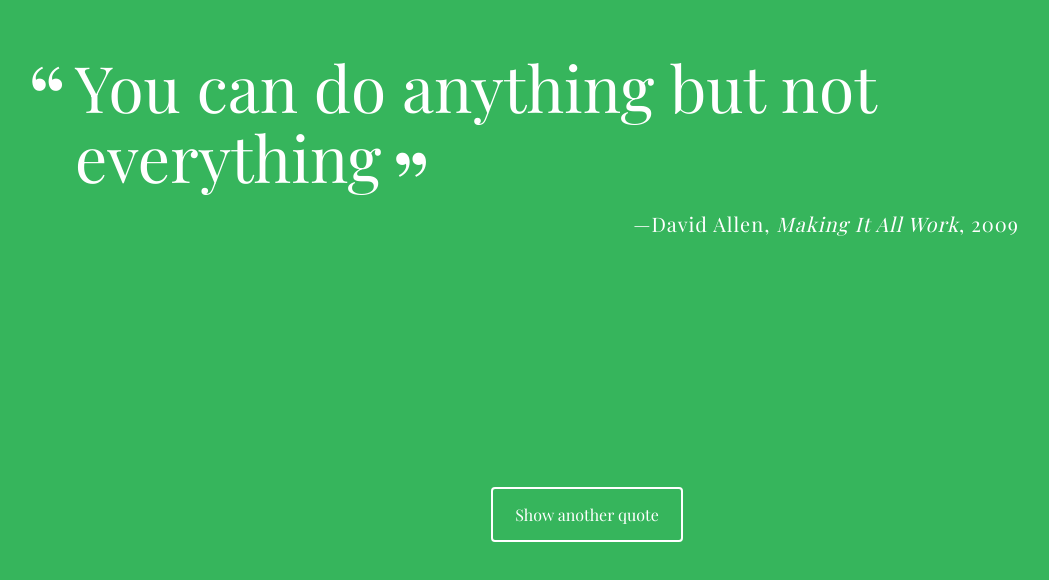
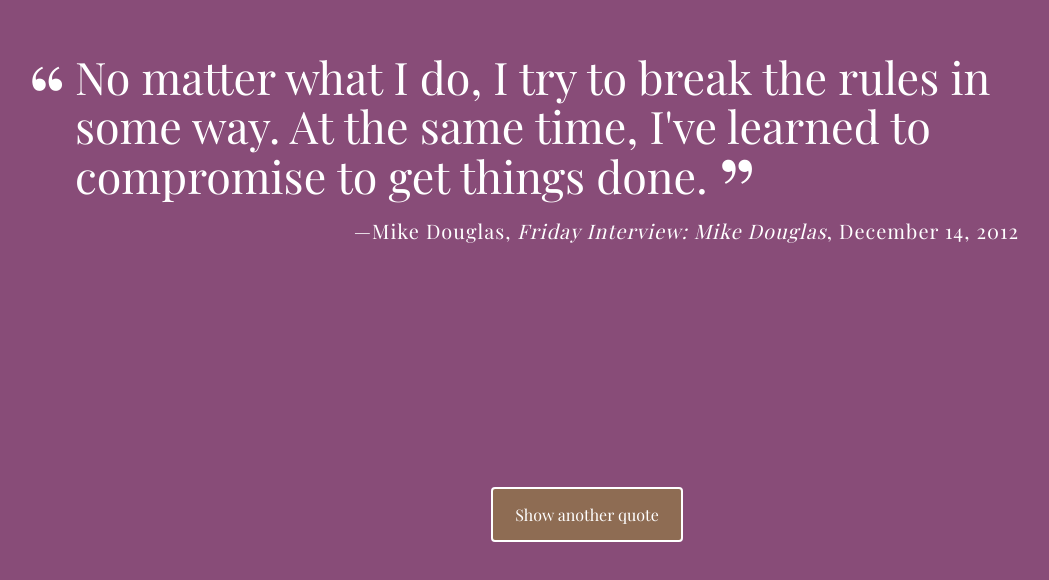
Before and after one commit to lrewater/Treehouse-Projects, a plain HTML site: page Project 1 - Random Quote Generator/index.html in a window 1280 px wide. Shown: the part 108-688 px from the top of the page, without its empty margins (53-1102 px from the left). Drawn offline with nearby package versions, Linux system fonts and the light colour scheme; a web font is replaced by a local one.

Commit message:
Complete first draft of random quote generator.

```diff
--- a/Project 1 - Random Quote Generator/css/styles.css
+++ b/Project 1 - Random Quote Generator/css/styles.css
@@ -13,7 +13,7 @@
   line-height: .5;
 }
 .quote {
-  font-size: 4rem;
+  font-size: 2.8rem;
   font-weight: 400;
   line-height: 1.1;
   position: relative;
--- a/Project 1 - Random Quote Generator/index.html
+++ b/Project 1 - Random Quote Generator/index.html
@@ -15,6 +15,7 @@
     </div>
     <button id="loadQuote">Show another quote</button>
   </div>
+  <script src="js/quotes.js"></script>
   <script src="js/script.js"></script>
 </body>
 </html>
--- /dev/null
+++ b/Project 1 - Random Quote Generator/js/quotes.js
@@ -0,0 +1,58 @@
+var quotes = [
+	{
+		quote : "Be who you want to be, because everyone else is taken. I’m not inviting everyone to come do what I have done, but to do what THEY dream of doing. I think that’s a message everyone can relate to. We all want permission to go for it, whether from ourselves or outside influences",
+		source: "Jeremy Collins",
+		citation : "",
+		date : "",
+		category  : ["climbing", "art"],
+		era : ""
+	},
+	{
+		quote : "No matter what I do, I try to break the rules in some way. At the same time, I've learned to compromise to get things done.",
+		source: "Mike Douglas",
+		citation : "Friday Interview: Mike Douglas",
+		date : "December 14, 2012",
+		category  : ["skiing"],
+		era : ""
+	},
+	{
+		quote : "The mountains are where I remember being with my friends. The timeline of any friendship is a series of scenes or memories, times where you were together over the course of the relationship. I’ve spent plenty of time with my friends drinking coffee and sharing dinner at restaurants; but those scenes always fade in to the background, overshadowed by adventures like this.",
+		source: "Brendan Leonard",
+		citation : "The New American Road Trip Mixtape",
+		date : "2013",
+		category  : ["travel","life"],
+		era : ""
+	},
+	{
+		quote : "The story you tell yourself becomes your reality.",
+		source: "Chad Kellogg",
+		citation : "",
+		date : "",
+		category  : ["climbing", "life"],
+		era : ""
+	},
+	{
+		quote : "Be good. Be kind. Be happy.",
+		source: "Conrad Anker",
+		citation : "",
+		date : "",
+		category  : ["climbing", "life"],
+		era : ""
+	},
+	{
+		quote : "We use the word suffering way too much. Every adventure has both the light, the dark, the toil and the reward. To experience that alone is to become absorbed by an activity, by a place, and by its people.... You no longer know where you end and where the world begins. We become raw. This is why we take the trip. This is what we come for.",
+		source: "Kyle Dempster",
+		citation : "The Road from Karakol",
+		date : "2013",
+		category  : ["climbing", "biking", "travel"],
+		era : ""
+	},
+	{
+		quote : "Over the last few years, however, as I’ve watched too many friends go to the mountains only to never return, I’ve realized something painful. It’s not just the memorable summits and crux moves that are fleeting. Friends and climbing partners are fleeting, too. This is the painful reality of our sport, and I’m unsure what to make of it. Climbing is either a beautiful gift or a curse.",
+		source: "Hayden Kennedy",
+		citation : "The Day We Sent Logical Progression",
+		date : "September 26, 2017",
+		category  : ["climbing"],
+		era : ""
+	}
+]
--- a/Project 1 - Random Quote Generator/js/script.js
+++ b/Project 1 - Random Quote Generator/js/script.js
@@ -1,3 +1,78 @@
+/**
+ * [Function used to determine if a property is null]
+ * @param  {[string or numbere]}  prop [value to check]
+ * @return {Boolean}      [defined status]
+ */
+function isDefined(prop) {
+	if (prop === null || prop === '') {
+		return false
+	} else {
+		return true;
+	}
+}
+
+/**
+ * [Function used to return random quote]
+ * @return {[object]} [randomQuote from quotes array]
+ */
+function getRandomQuote() {
+	var upper = quotes.length; // define upper bound of random number
+	var randomNumber = Math.floor(Math.random() * upper); // define a random number between 0 and quotes array length
+	return quotes[randomNumber]; // return quote at index of random number
+}
+
+/**
+ * [Function used to print random quote to page]
+ * @return {[type]} [description]
+ */
+function printQuote() {
+	var quoteBox = document.getElementById('quote-box');
+
+	var randomQuote = getRandomQuote();
+	var html = '<p class="quote">' + randomQuote.quote + '</p>';
+	html += '<p class="source">' + randomQuote.source;
+	if (isDefined(randomQuote.citation)) {
+		html += '<span class="citation">' + randomQuote.citation + '</span>';
+	}
+	if (isDefined(randomQuote.date)) {
+		html += '<span class="year">' + randomQuote.date + '</span>';
+	}
+	html += '</p>';
+	quoteBox.innerHTML = html;
+	changeBackground();
+
+	/*<p class="quote">You can do anything but not everything</p>
+      <p class="source">David Allen<span class="citation">Making It All Work</span><span class="year">2009</span></p>*/
+}
+
+/**
+ * [Function used to generate a random CSS rgb color strng]
+ * @return {[string]} [random CSS rgb color string]
+ */
+function randomRGB() {
+	var rgb = 'rgb('+ Math.floor(Math.random() * 256) + ',' + Math.floor(Math.random() * 256) + ',' + Math.floor(Math.random() * 256) + ')';
+	return rgb;
+}
+
+/**
+ * [Function used to update background color for body and #loadQuote button]
+ * @return {[type]} [description]
+ */
+function changeBackground() {
+	// define DOM elements that will have their background color updated
+	var body = document.body,
+		button	= document.getElementById('loadQuote');
+
+	var rgb = randomRGB(); // retrieve random rgb colo string
+	body.style.backgroundColor = rgb; // update body background color
+	loadQuote.style.backgroundColor = rgb; // update '#loadQuote' background color
+}
+
+printQuote();
+
 // event listener to respond to "Show another quote" button clicks
 // when user clicks anywhere on the button, the "printQuote" function is called
 document.getElementById('loadQuote').addEventListener("click", printQuote, false);
+
+// update quote every 5 seconds
+setInterval(printQuote, 5000);
```
